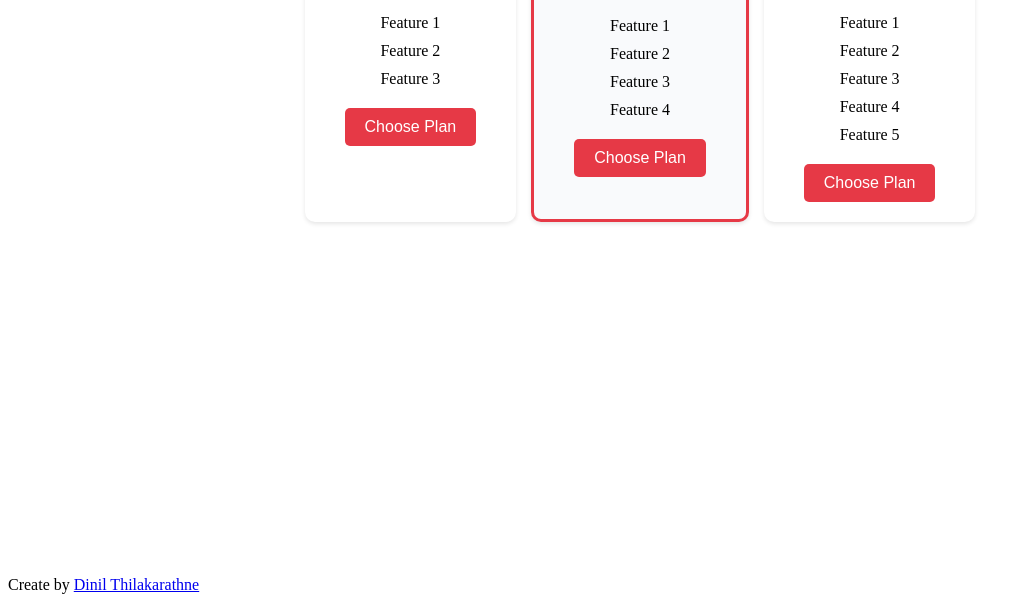
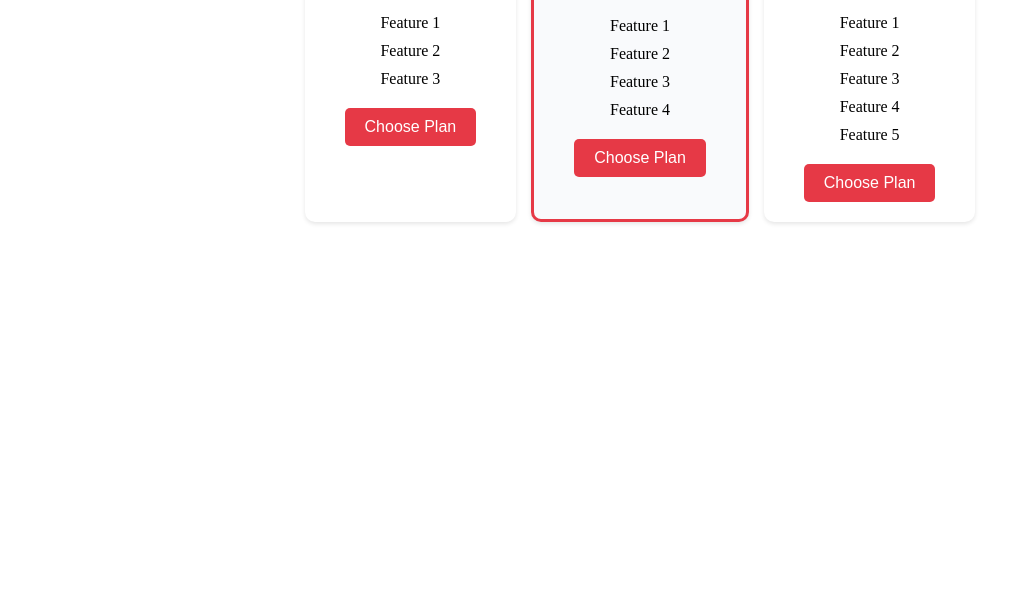
Before and after one commit to Princevirdi/WebCodes, a plain HTML site: page pricing cards/index.html in a window 1280 px wide. Shown: the part 196-800 px from the top of the page, without its empty margins (0-1029 px from the left). Drawn offline with Linux system fonts and the light colour scheme.

Commit message:
Update index.html

```diff
--- a/pricing cards/index.html
+++ b/pricing cards/index.html
@@ -63,12 +63,7 @@
       </div>
     </section>
 
-    <div class="attribute">
-        Create by
-        <a href="https://linktr.ee/sona_code">
-            Dinil Thilakarathne
-        </a >
-    </div>
+
 
 </body>
 </html>
```
